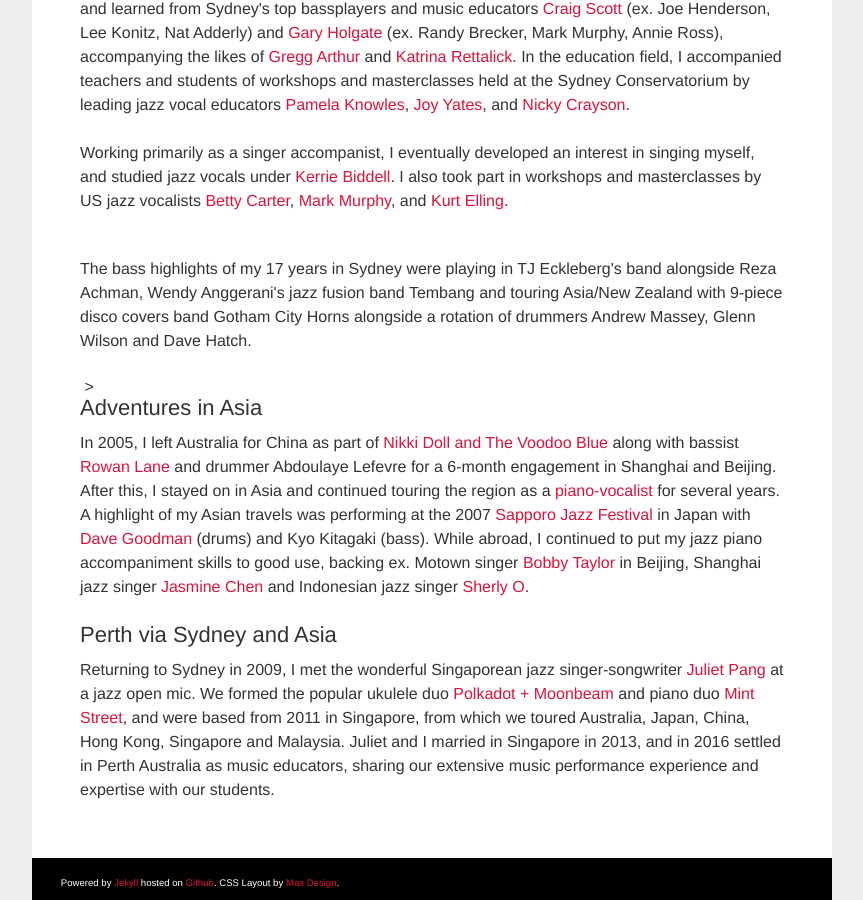
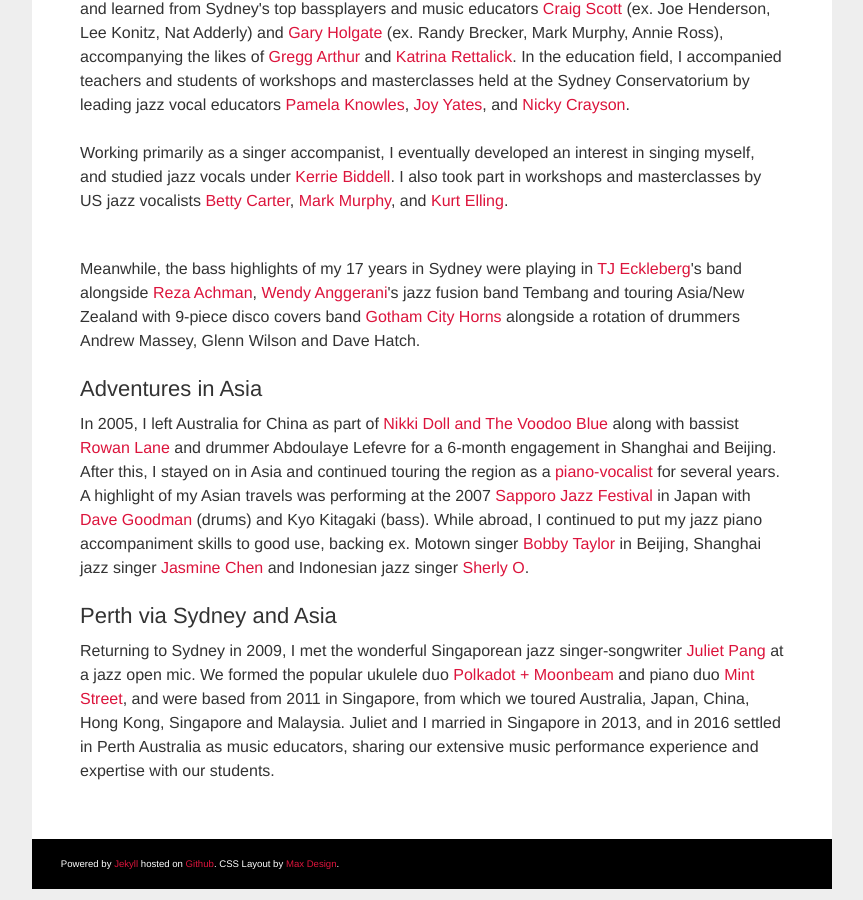
Before and after one commit to didijazz/didijazz.github.io, a Jekyll site: the page built from about/index.html, in a window 1280 px wide and 900 px high, scrolled down 1061 px. Shown: the whole window, without its empty margins (208-1071 px from the left). Built offline with Jekyll 4.4.1, drawn with Linux system fonts in a browser that asks for light colours.

Commit message:
added bass to bio

```diff
--- a/about/index.html
+++ b/about/index.html
@@ -21,11 +21,13 @@
 
 <h3><a id="Sydney_Start_18"></a>Sydney Start</h3>
 <p>In Sydney, I majored in jazz electric bass at the <a href="http://music.sydney.edu.au/" target="_blank">Sydney Conservatorium</a> where at the time the jazz department was lead by the late US trumpet master <a href="http://www.smh.com.au/news/obituaries/fearless-hitter-of-high-notes/2006/01/27/1138319444151.html" target="_blank">Dick Montz</a>. Soon after graduation, I was a jazz piano accompanist at the <a href="http://www.fourseasons.com/sydney/" target="_blank">Sydney Four Seasons</a> from 2000 to 2005. In this post, I played with and learned from Sydney's top bassplayers and music educators <a href="http://www.craigscott.com.au/" target="_blank">Craig Scott</a> (ex. Joe Henderson, Lee Konitz, Nat Adderly) and <a href="http://www.aim.edu.au/teachers/gary-holgate" target="_blank" target="_blank">Gary Holgate</a> (ex. Randy Brecker, Mark Murphy, Annie Ross), accompanying the likes of <a href="http://www.greggarthur.com/" target="_blank">Gregg Arthur</a> and <a href="http://www.katrinaretallick.com/" target="_blank">Katrina Rettalick</a>. In the education field, I accompanied teachers and students of workshops and masterclasses held at the Sydney Conservatorium by leading jazz vocal educators <a href="http://pamelaknowles.com/" target="_blank">Pamela Knowles</a>, <a href="http://www.joyyates-davemacrae.com/" target="_blank">Joy Yates</a>, and <a href="https://soundcloud.com/nicky-crayson" target="_blank">Nicky Crayson</a>.</p>
+
 <p>Working primarily as a singer accompanist, I eventually developed an interest in singing myself, and studied jazz vocals under <a href="http://www.smh.com.au/comment/obituaries/kerrie-biddell-the-first-lady-of-australian-jazz-20140909-10eaff.html" target="_blank">Kerrie Biddell</a>. I also took part in workshops and masterclasses by US jazz vocalists <a href="https://en.wikipedia.org/wiki/Betty_Carter" target="_blank">Betty Carter</a>, <a href="https://en.wikipedia.org/wiki/Mark_Murphy_%28singer%29" target="_blank">Mark Murphy</a>, and <a href="https://en.wikipedia.org/wiki/Kurt_Elling" target="_blank">Kurt Elling</a>.</p>
 
-<p>The bass highlights of my 17 years in Sydney were playing in TJ Eckleberg's band alongside Reza Achman, Wendy Anggerani's jazz fusion band Tembang and touring Asia/New Zealand with 9-piece disco covers band Gotham City Horns alongside a rotation of drummers Andrew Massey, Glenn Wilson and Dave Hatch.</p>
- >
+<p>Meanwhile, the bass highlights of my 17 years in Sydney were playing in <a href="http://tjeckleberg.com/about-tj/" target="_blank">TJ Eckleberg</a>'s band alongside <a href="http://matajiwaofficial.com/profile" target="_blank">Reza Achman</a>, <a href="https://www.facebook.com/anggeranimusic/" target="_blank">Wendy Anggerani</a>'s jazz fusion band Tembang and touring Asia/New Zealand with 9-piece disco covers band <a href="http://www.gothamcity.com.au/about-us.htm" target="_blank">Gotham City Horns</a> alongside a rotation of drummers Andrew Massey, Glenn Wilson and Dave Hatch.</p>
+
 <h3><a id="Adventures_in_Asia_24"></a>Adventures in Asia</h3>
+
 <p>In 2005, I left Australia for China as part of <a href="http://www.nikkidoll.com/" target="_blank">Nikki Doll and The Voodoo Blue</a> along with bassist <a href="http://www.markbass.it/artist-detail/rowan-lane/" target="_blank">Rowan Lane</a> and drummer Abdoulaye Lefevre for a 6-month engagement in Shanghai and Beijing. After this, I stayed on in Asia and continued touring the region as a <a href="pressposters.html">piano-vocalist</a> for several years. A highlight of my Asian travels was performing at the 2007 <a href="http://sapporocityjazz.jp/" target="_blank">Sapporo Jazz Festival</a> in Japan with <a href="http://davegoodman.com.au/" target="_blank">Dave Goodman</a> (drums) and Kyo Kitagaki (bass). While abroad, I continued to put my jazz piano accompaniment skills to good use, backing ex. Motown singer <a href="https://en.wikipedia.org/wiki/Bobby_Taylor_%26_the_Vancouvers" target="_blank">Bobby Taylor</a> in Beijing, Shanghai jazz singer <a href="https://www.facebook.com/jasminechenmusic/" target="_blank">Jasmine Chen</a> and Indonesian jazz singer <a href="https://id.wikipedia.org/wiki/Sherly_O" target="_blank">Sherly O</a>.</p>
 
 <h3><a id="Perth_via_Sydney_and_Asia_28"></a>Perth via Sydney and Asia</h3>
```
